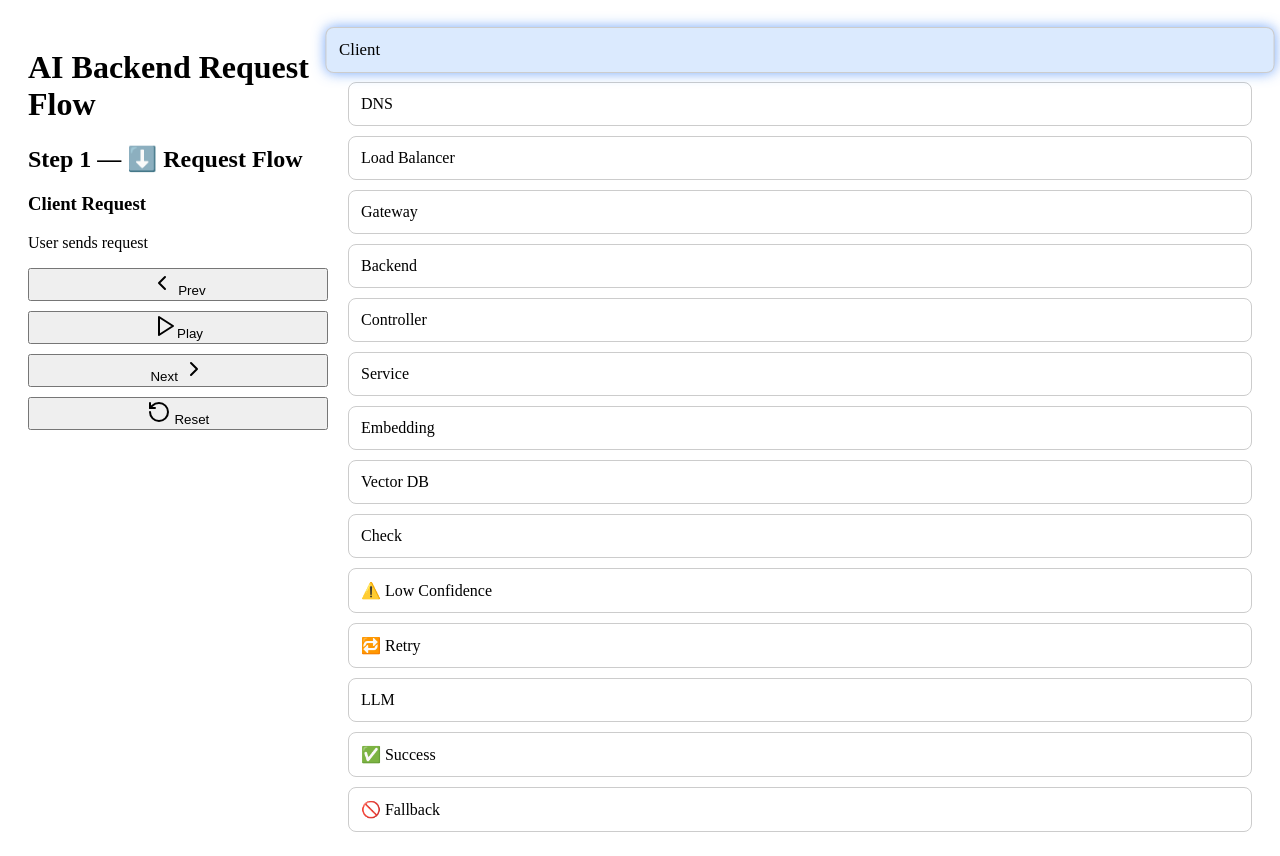
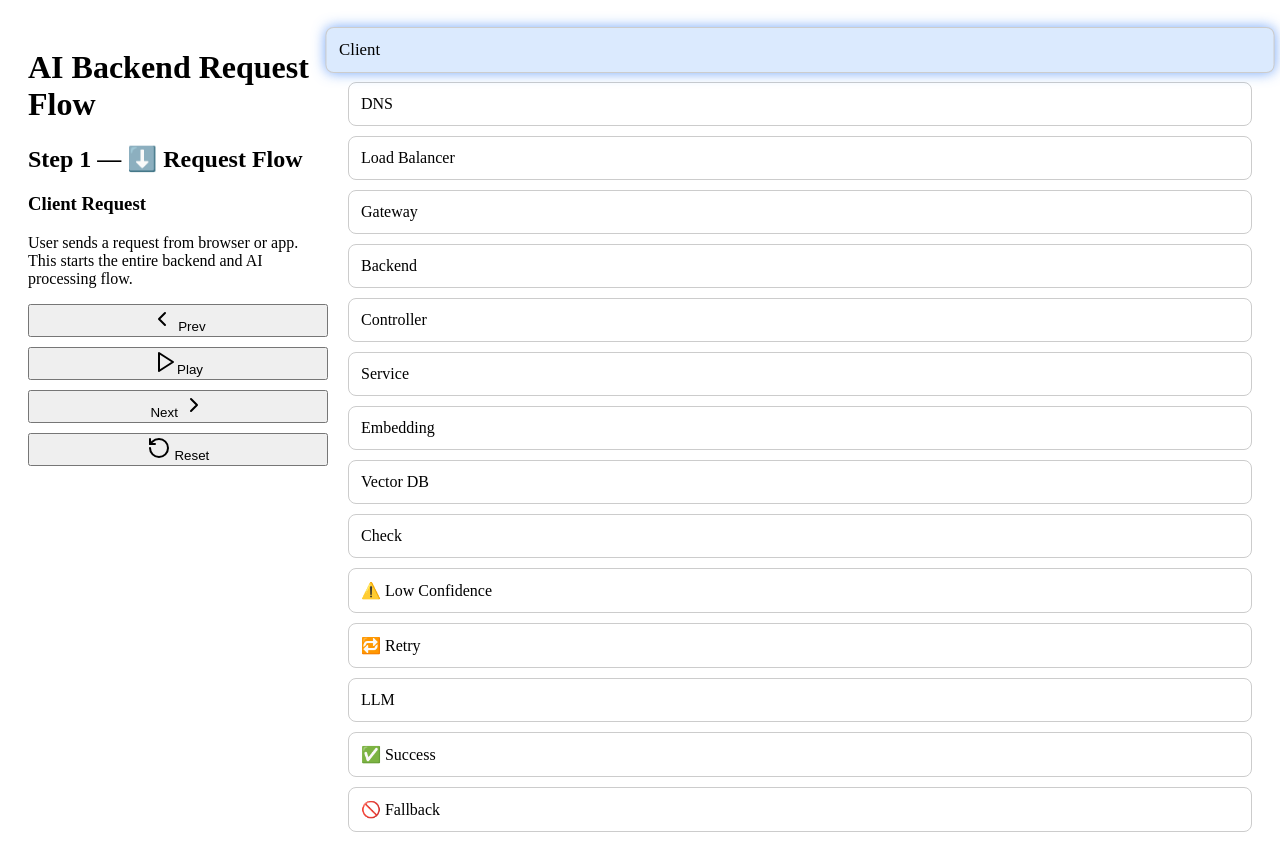
Before and after one commit to rjalaparthi/backend-request-flow, a React (Vite) app: page / in a window 1280 px wide. Built offline with nearby package versions, Linux system fonts and the light colour scheme.

Commit message:
Enhance steps with detailed descriptions

```diff
--- a/src/App.jsx
+++ b/src/App.jsx
@@ -11,30 +11,86 @@ import "./styles.css";
 
 /* 🔥 BACKEND + RAG FLOW */
 const steps = [
-  { title: "Client Request", detail: "User sends request", active: ["client"], direction: "down" },
-  { title: "DNS Resolve", detail: "Domain → IP", active: ["dns"], direction: "down" },
-  { title: "Load Balancer", detail: "Routes traffic", active: ["lb"], direction: "down" },
-  { title: "Gateway", detail: "Auth + routing", active: ["gateway"], direction: "down" },
-  { title: "Backend", detail: "Receives request", active: ["backend"], direction: "down" },
-  { title: "Controller", detail: "Maps endpoint", active: ["controller"], direction: "down" },
-  { title: "Service Layer", detail: "Business logic starts", active: ["service"], direction: "down" },
+  {
+    title: "Client Request",
+    detail:
+      "User sends a request from browser or app.\nThis starts the entire backend and AI processing flow.",
+    active: ["client"],
+    direction: "down",
+  },
+  {
+    title: "DNS Resolve",
+    detail:
+      "Domain name is converted into IP address.\nThis allows the request to reach the correct server.",
+    active: ["dns"],
+    direction: "down",
+  },
+  {
+    title: "Load Balancer",
+    detail:
+      "Traffic is distributed across multiple backend servers.\nPrevents overload and improves scalability.",
+    active: ["lb"],
+    direction: "down",
+  },
+  {
+    title: "Gateway",
+    detail:
+      "Handles authentication, routing, and security checks.\nThen forwards request to backend service.",
+    active: ["gateway"],
+    direction: "down",
+  },
+  {
+    title: "Service Layer",
+    detail:
+      "Core decision point of backend.\nDecides whether to query database or use RAG pipeline.",
+    active: ["service"],
+    direction: "down",
+  },
 
-  // 🔥 RAG START
-  { title: "Embedding", detail: "Convert query to vector", active: ["embedding"], direction: "down" },
-  { title: "Vector DB Search", detail: "Find similar data (Top-K)", active: ["vectordb"], direction: "down" },
+  // 🔥 RAG
+  {
+    title: "Embedding",
+    detail:
+      "User query is converted into vector representation.\nThis allows semantic similarity search instead of exact matching.",
+    active: ["embedding"],
+    direction: "down",
+  },
+  {
+    title: "Vector DB",
+    detail:
+      "Searches for similar data using vector distance.\nReturns top relevant chunks instead of exact matches.",
+    active: ["vectordb"],
+    direction: "down",
+  },
+  {
+    title: "Check Results",
+    detail:
+      "System evaluates relevance of retrieved data.\nLow similarity means risk of hallucination.",
+    active: ["check"],
+    direction: "down",
+  },
+  {
+    title: "Retry",
+    detail:
+      "If results are weak, system retries retrieval.\nIt may increase Top-K or refine query.",
+    active: ["retry"],
+    direction: "down",
+  },
+  {
+    title: "LLM Processing",
+    detail:
+      "LLM receives question + retrieved context.\nGenerates response grounded in real data.",
+    active: ["llm"],
+    direction: "down",
+  },
 
-  { title: "Check Results", detail: "Are results relevant?", active: ["check"], direction: "down" },
-
-  { title: "Low Confidence ⚠️", detail: "Weak match → hallucination risk", active: ["warning"], direction: "down" },
-  { title: "Retry Retrieval 🔁", detail: "Increase Top-K or refine query", active: ["retry"], direction: "down" },
-
-  { title: "LLM Processing", detail: "Generate answer using context", active: ["llm"], direction: "down" },
-
-  // 🔥 RESPONSE
-  { title: "Grounded Response ✅", detail: "Answer backed by data", active: ["success"], direction: "up" },
-  { title: "Fallback 🚫", detail: "No data → safe response", active: ["fallback"], direction: "up" },
-
-  { title: "Client Response", detail: "User receives answer", active: ["client"], direction: "up" },
+  {
+    title: "Response",
+    detail:
+      "Final answer is returned to backend.\nThen sent back to user through gateway and load balancer.",
+    active: ["client"],
+    direction: "up",
+  },
 ];
 function Node({ label, active, direction, type }) {
   return (
```
